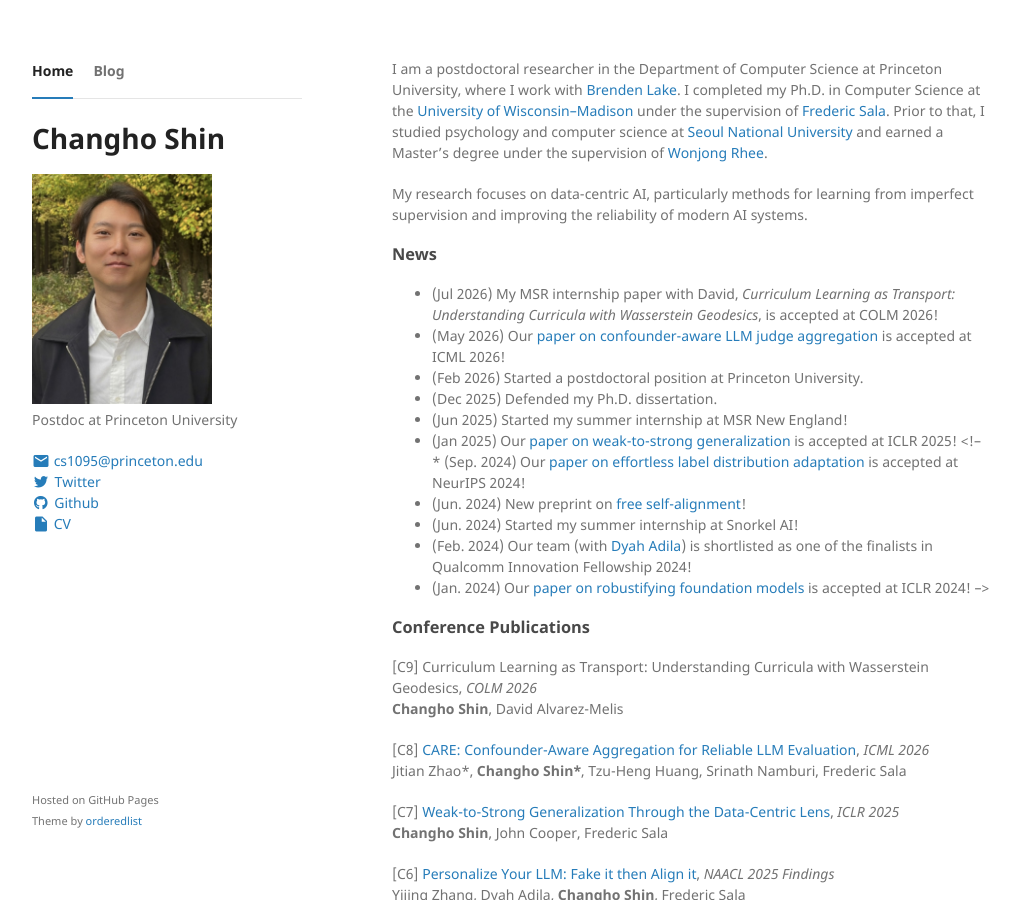
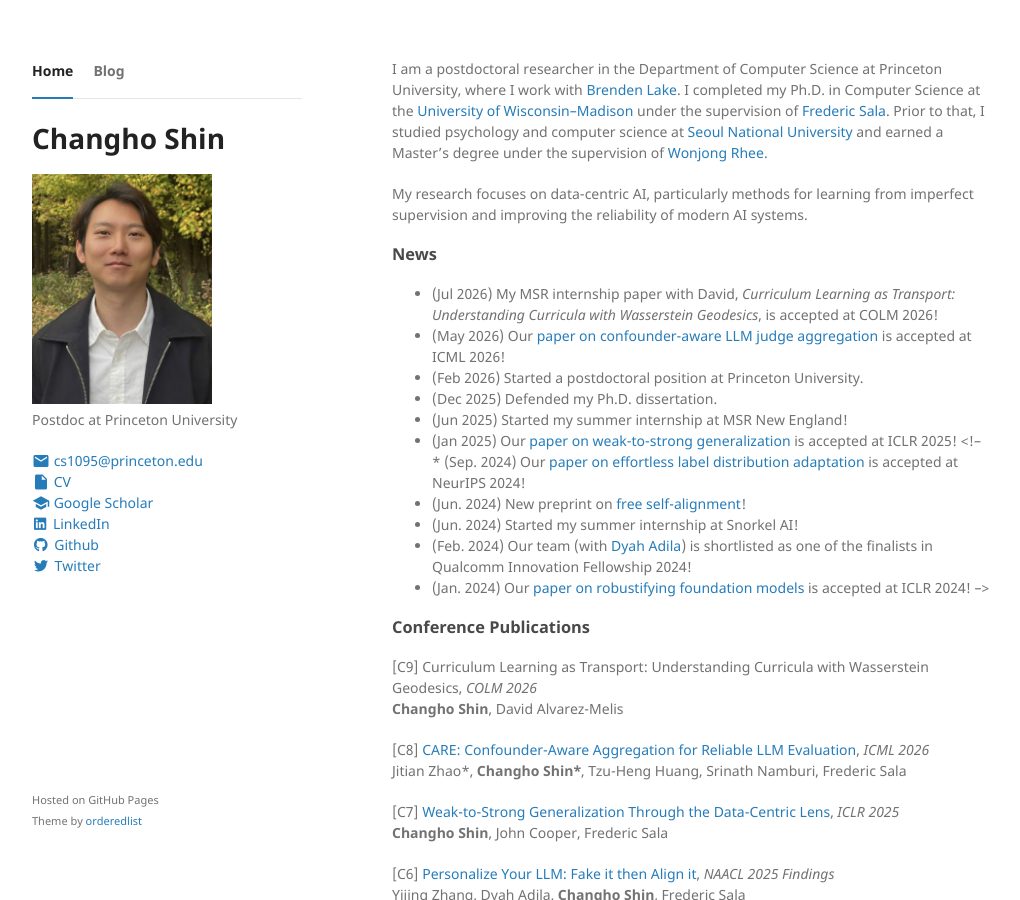
Before and after one commit to ch-shin/ch-shin.github.io, a Jekyll site: the page built from index.md, in a window 1280 px wide and 900 px high. Shown: the whole window, without its empty margins (128-1148 px from the left). Built offline with Jekyll 4.4.1, drawn with Linux system fonts in a browser that asks for light colours.

Commit message:
Add Scholar and LinkedIn links

```diff
--- a/_config.yml
+++ b/_config.yml
@@ -4,6 +4,8 @@ face: /assets/img/chshin.jpg
 description: Postdoc at Princeton University
 email: cs1095@princeton.edu
 github: https://github.com/ch-shin
+google_scholar: https://scholar.google.com/citations?user=mF95I24AAAAJ&hl=en&oi=ao
+linkedin: https://www.linkedin.com/in/changho-shin/
 cv: https://ch-shin.github.io/assets/cv/cv_chshin_2607.pdf
 twitter: https://twitter.com/Changho_Shin_
 theme: jekyll-theme-minimal
--- a/_layouts/default.html
+++ b/_layouts/default.html
@@ -43,14 +43,20 @@
         <!-- <a href="{{ site.homepage }}">
           <i class="material-icons md-18">home</i> {{ site.homepage }}<br/>
         </a> -->
-        <a href="{{ site.twitter }}">
-          <i class="fab fa-twitter"></i> Twitter<br/>
+        <a href="{{ site.cv }}">
+          <i class="material-icons md-18">insert_drive_file</i> CV<br/>
+        </a>
+        <a href="{{ site.google_scholar }}">
+          <i class="material-icons md-18">school</i> Google Scholar<br/>
+        </a>
+        <a href="{{ site.linkedin }}">
+          <i class="fab fa-linkedin"></i> LinkedIn<br/>
         </a>
         <a href="{{ site.github }}">
           <i class="fab fa-github"></i> Github<br/>
         </a>
-        <a href="{{ site.cv }}">
-          <i class="material-icons md-18">insert_drive_file</i> CV<br/>
+        <a href="{{ site.twitter }}">
+          <i class="fab fa-twitter"></i> Twitter<br/>
         </a>
         {% endunless %}
 
```
